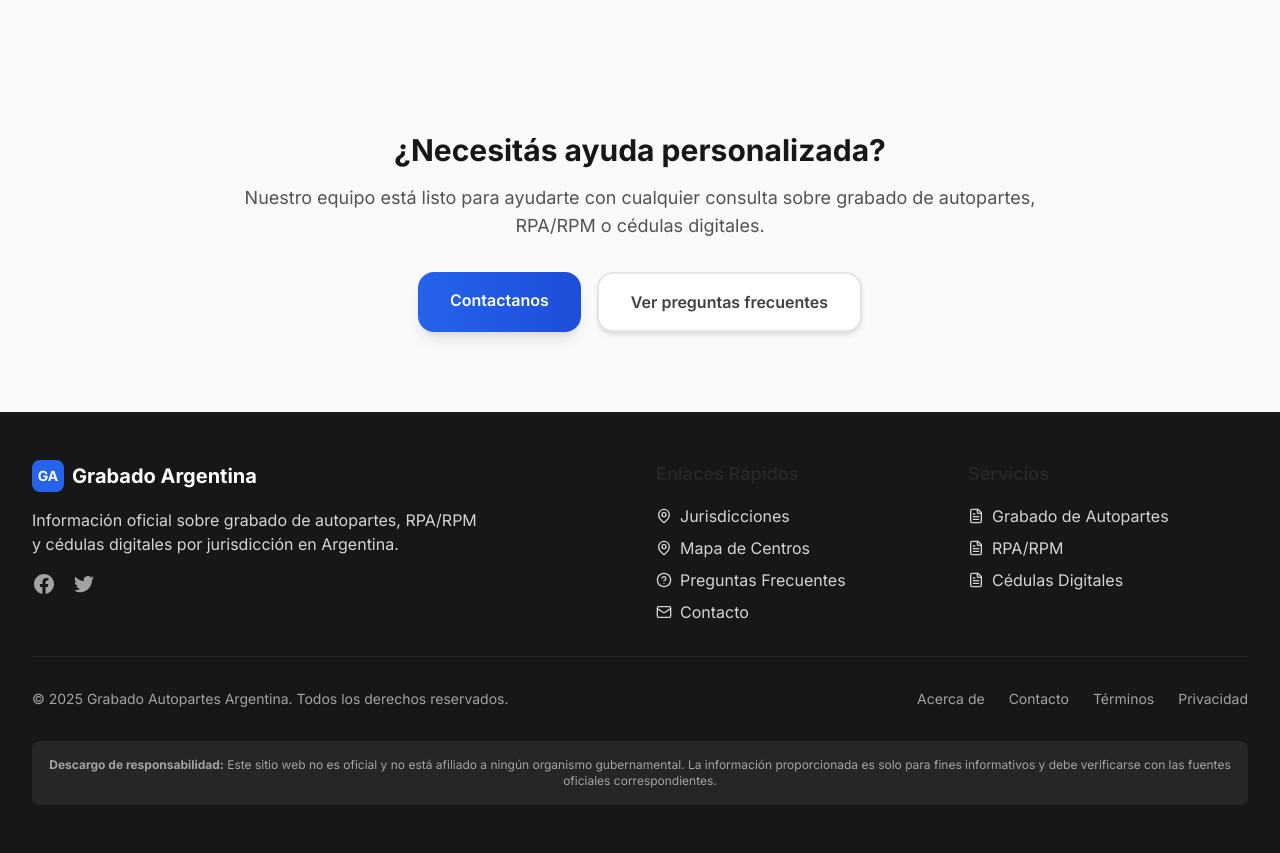
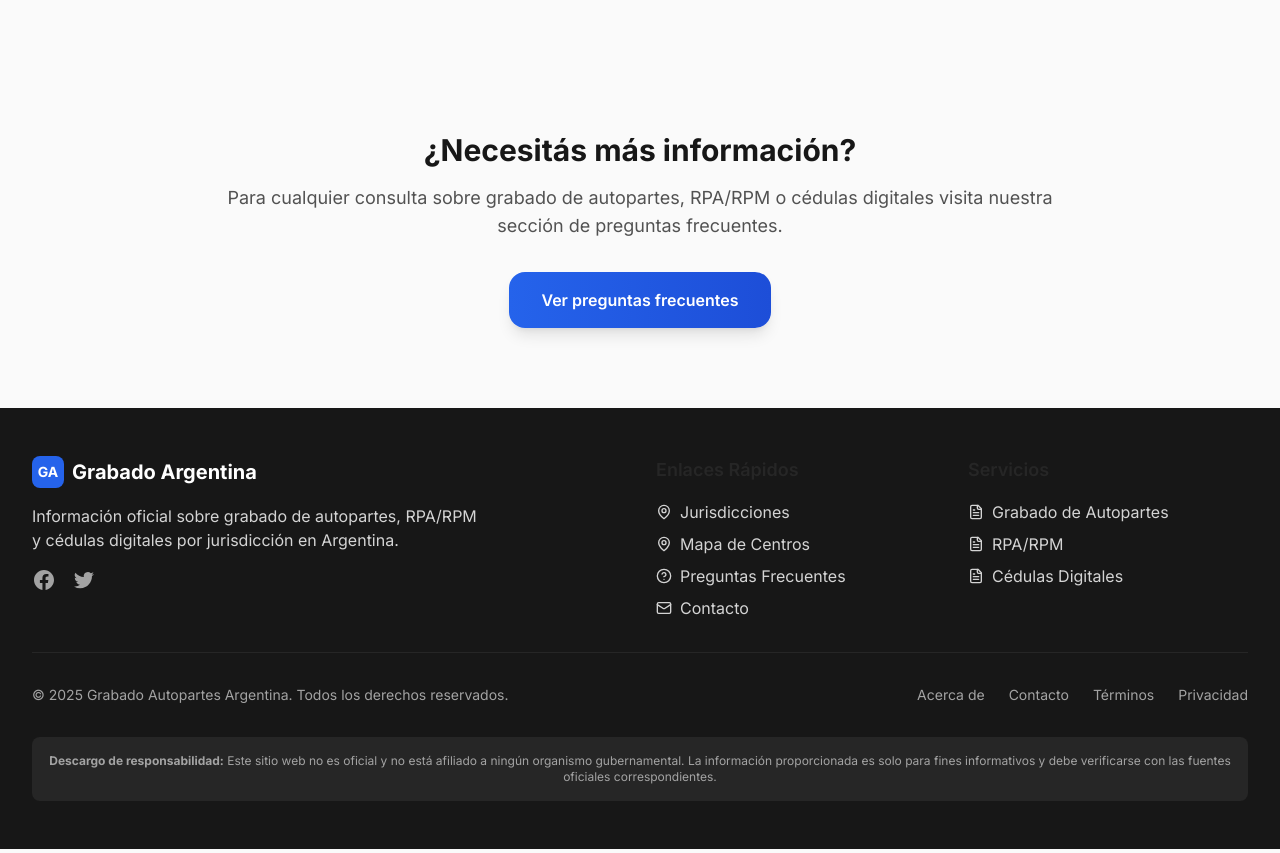
Before and after one commit to martingalmarino/drone-fumigaciones, a Next.js app: page / in a window 1280 px wide. Shown: the part 1740-2593 px from the top of the page. Built offline with nearby package versions, Linux system fonts and the light colour scheme; no server answers.

Commit message:
📝 Clarificar propósito informativo - eliminar referencia a asesoramiento personalizado

```diff
--- a/app/page.tsx
+++ b/app/page.tsx
@@ -167,17 +167,13 @@ export default function HomePage() {
       <section className="py-20">
         <div className="max-w-4xl mx-auto text-center px-4 sm:px-6 lg:px-8">
           <h2 className="text-3xl font-bold text-neutral-900 mb-4">
-            ¿Necesitás ayuda personalizada?
+            ¿Necesitás más información?
           </h2>
           <p className="text-lg text-neutral-600 mb-8">
-            Nuestro equipo está listo para ayudarte con cualquier consulta sobre
-            grabado de autopartes, RPA/RPM o cédulas digitales.
+            Para cualquier consulta sobre grabado de autopartes, RPA/RPM o cédulas digitales visita nuestra sección de preguntas frecuentes.
           </p>
           <div className="flex flex-col sm:flex-row gap-4 justify-center">
-            <Link href="/contacto" className="btn-primary">
-              Contactanos
-            </Link>
-            <Link href="/faq" className="btn-secondary">
+            <Link href="/faq" className="btn-primary">
               Ver preguntas frecuentes
             </Link>
           </div>
```
